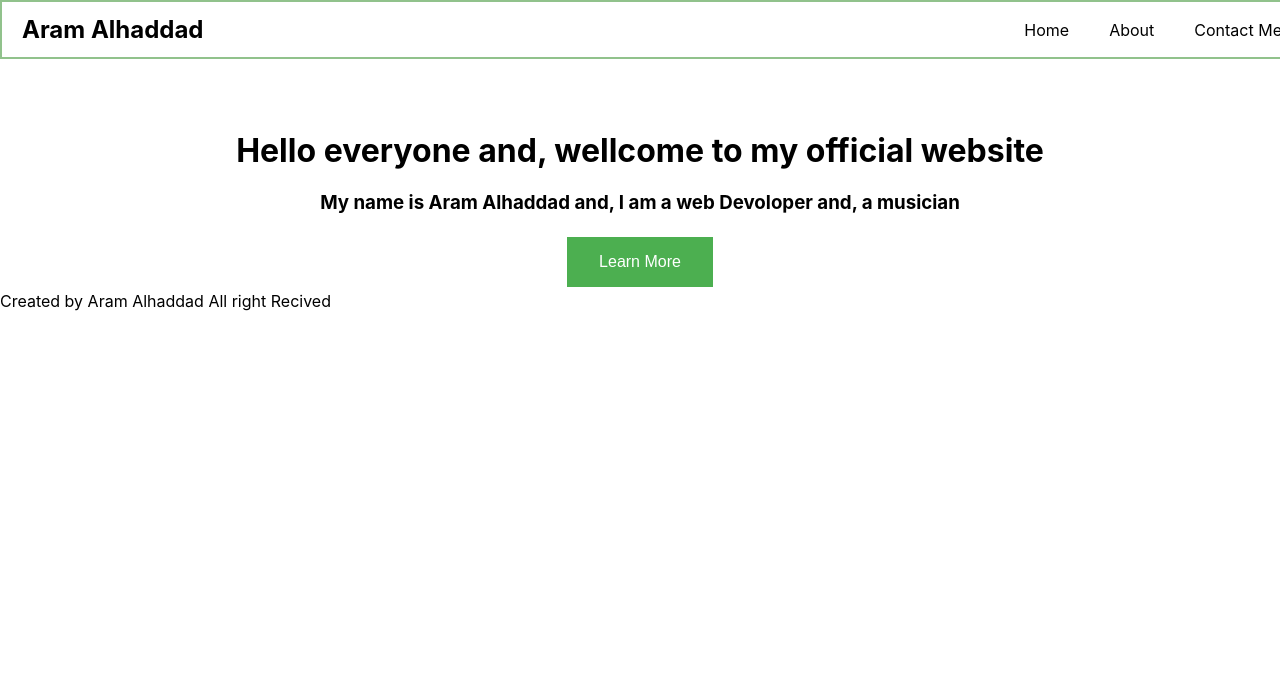
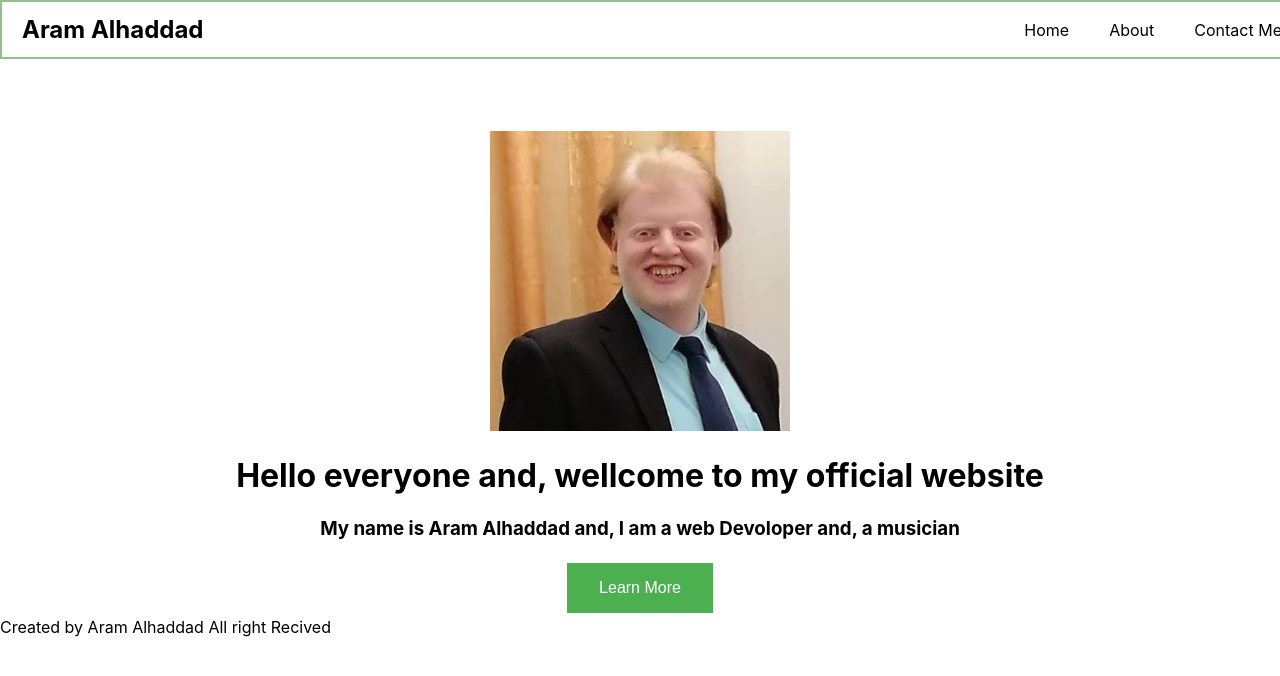
Before and after one commit to aramhd99/my-websire, a React (Create React App) app: page / in a window 1280 px wide. Shown: the top 676 px of the page. Built offline with nearby package versions, Linux system fonts and the light colour scheme.

Commit message:
added my picture

```diff
--- a/src/Home/Home.js
+++ b/src/Home/Home.js
@@ -2,9 +2,11 @@ import React from 'react';
 
 import classes from './Home.module.css';
 import Button from '../UI/Button/Button';
+import MyPic from '../MyPicture/Mypicture';
 
 const home = () => (
     <div className={classes.Home}>
+        <MyPic height='300px' />
         <h1>Hello everyone and, wellcome to my official website</h1>
         <h3>My name is <strong>Aram Alhaddad</strong> and, I am a web Devoloper and, a musician</h3>
         <Button>Learn More</Button>
--- /dev/null
+++ b/src/MyPicture/Mypicture.js
@@ -0,0 +1,10 @@
+import React from 'react';
+import Picture from '../Images/aram.jpg';
+
+const myPicture = (props) => (
+    <img height={props.height}
+    src={Picture}
+    />
+)
+
+export default myPicture;
```
Also changed, not shown: src/Images/aram.jpg (added).
